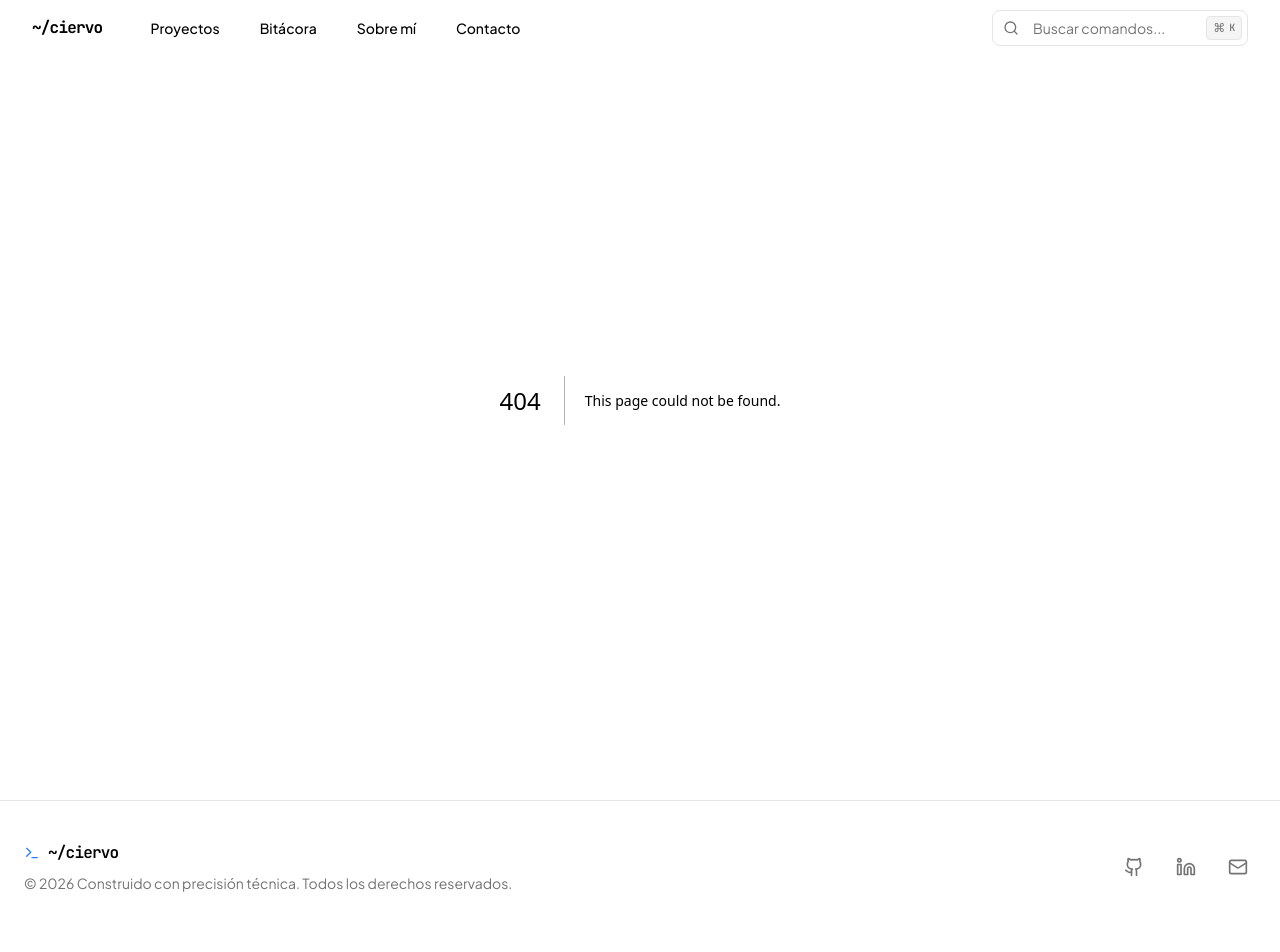
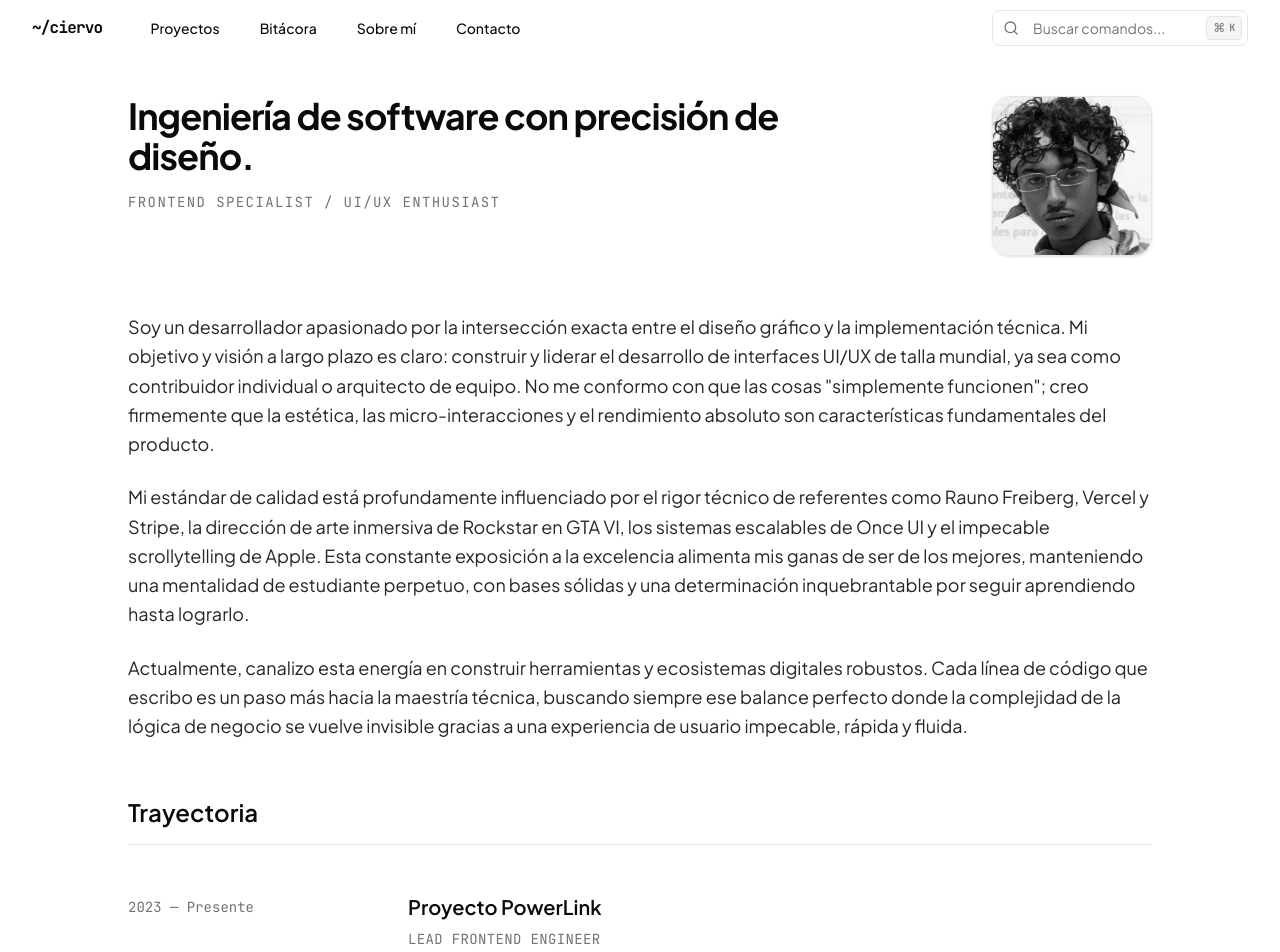
Before and after one commit to Emanuel-Balbuena/Portfolio, a Next.js app: page /about in a window 1280 px wide. Before the commit this address had no page. Shown: the top 952 px of the page. Built offline with nearby package versions, Linux system fonts and the light colour scheme.

Commit message:
About Me

```diff
--- /dev/null
+++ b/app/about/page.tsx
@@ -0,0 +1,108 @@
+import { Metadata } from "next";
+import Image from "next/image";
+
+export const metadata: Metadata = {
+    title: "Sobre Mí | Ingeniero de Software & UI/UX",
+    description: "Trayectoria, filosofía de diseño y visión de ingeniería.",
+};
+
+export default function AboutPage() {
+    return (
+        // Outer Wrapper
+        <main className="w-full min-h-screen flex flex-col items-center px-4 sm:px-8 pt-24 pb-12">
+
+            {/* Inner Wrapper */}
+            <article className="w-full max-w-5xl flex flex-col gap-10 md:gap-14">
+
+                {/* 1. Cambio aquí: Quitamos 'flex-col-reverse' y dejamos solo 'flex-col'
+                  para que el título quede arriba y la foto abajo en móviles.
+                */}
+                <header className="flex flex-col md:flex-row items-start gap-8 justify-between">
+                    <div className="flex flex-col gap-4 max-w-2xl">
+                        <h1 className="text-3xl md:text-4xl font-bold tracking-tight font-sans text-foreground">
+                            Ingeniería de software con precisión de diseño.
+                        </h1>
+                        <p className="text-muted-foreground font-mono text-sm uppercase tracking-widest">
+                            Frontend Specialist / UI/UX Enthusiast
+                        </p>
+                    </div>
+
+                    {/* 2. Cambios aquí:
+                      - w-48 h-48: Más grande en móvil para imitar el peso visual de la referencia.
+                      - self-center: Lo centra solo en móvil.
+                      - md:self-start: Restaura el comportamiento en escritorio.
+                    */}
+                    <div className="relative w-48 h-48 sm:w-40 sm:h-40 self-center md:self-start shrink-0 rounded-2xl overflow-hidden border border-border shadow-sm group">
+                        <Image
+                            src="/images/ciervo.jpeg"
+                            alt="Mi retrato profesional"
+                            fill
+                            className="object-cover grayscale group-hover:grayscale-0 transition-all duration-500"
+                            sizes="(max-width: 768px) 192px, 160px"
+                            priority
+                        />
+                    </div>
+                </header>
+
+                {/* Biografía Narrativa */}
+                <section className="flex flex-col gap-6 text-lg leading-relaxed text-neutral-800 dark:text-neutral-300 font-sans w-full">
+                    <p>
+                        Soy un desarrollador apasionado por la intersección exacta entre el diseño gráfico y la implementación técnica.
+                        Mi objetivo y visión a largo plazo es claro: construir y liderar el desarrollo de interfaces UI/UX de talla mundial,
+                        ya sea como contribuidor individual o arquitecto de equipo. No me conformo con que las cosas "simplemente funcionen";
+                        creo firmemente que la estética, las micro-interacciones y el rendimiento absoluto son características fundamentales del producto.
+                    </p>
+                    <p>
+                        Mi estándar de calidad está profundamente influenciado por el rigor técnico de referentes como Rauno Freiberg, Vercel y Stripe,
+                        la dirección de arte inmersiva de Rockstar en GTA VI, los sistemas escalables de Once UI y el impecable scrollytelling de Apple.
+                        Esta constante exposición a la excelencia alimenta mis ganas de ser de los mejores, manteniendo una mentalidad de estudiante perpetuo,
+                        con bases sólidas y una determinación inquebrantable por seguir aprendiendo hasta lograrlo.
+                    </p>
+                    <p>
+                        Actualmente, canalizo esta energía en construir herramientas y ecosistemas digitales robustos.
+                        Cada línea de código que escribo es un paso más hacia la maestría técnica, buscando siempre ese balance perfecto
+                        donde la complejidad de la lógica de negocio se vuelve invisible gracias a una experiencia de usuario impecable, rápida y fluida.
+                    </p>
+                </section>
+
+                {/* Sección de Trayectoria */}
+                <section className="flex flex-col gap-8 w-full">
+                    <h2 className="text-2xl font-semibold border-b border-border pb-4 font-sans text-foreground">
+                        Trayectoria
+                    </h2>
+
+                    <div className="flex flex-col gap-10 mt-4">
+                        <ExperienceItem
+                            company="Proyecto PowerLink"
+                            role="Lead Frontend Engineer"
+                            period="2023 — Presente"
+                            description="Desarrollo de interfaces de alta fidelidad para el monitoreo de hardware IoT en tiempo real. Implementación de modelos 3D interactivos, arquitecturas modulares y visualización de topologías de red priorizando el rendimiento a 60fps."
+                        />
+                    </div>
+                </section>
+
+            </article>
+        </main>
+    );
+}
+
+// Sub-componente
+function ExperienceItem({ company, role, period, description }: {
+    company: string, role: string, period: string, description: string
+}) {
+    return (
+        <div className="grid grid-cols-1 md:grid-cols-[1fr_3fr] gap-2 md:gap-8 group">
+            <div className="text-sm font-mono text-muted-foreground md:pt-1">{period}</div>
+
+            <div className="flex flex-col gap-2">
+                <h3 className="text-xl font-semibold text-foreground font-sans transition-colors group-hover:text-blue-500">
+                    {company}
+                </h3>
+                <p className="text-sm font-mono text-muted-foreground uppercase tracking-wide">{role}</p>
+                <p className="text-lg leading-relaxed text-neutral-600 dark:text-neutral-400 font-sans mt-2">
+                    {description}
+                </p>
+            </div>
+        </div>
+    );
+}
--- a/components/projects/powerlink/architecture.tsx
+++ b/components/projects/powerlink/architecture.tsx
@@ -146,11 +146,16 @@ export function PowerLinkArchitecture() {
                 {/* ========================================== */}
                 <TabsContent value="edge" className="flex flex-col gap-6 outline-none">
 
-                    {/* 2. Solución Móvil: Scroll Horizontal Oculto (Carrusel) */}
-                    <div className="flex flex-row items-center justify-start md:justify-center min-h-[250px] border border-border rounded-2xl bg-card/20 relative overflow-x-auto snap-x snap-mandatory px-4 md:px-8 py-8 w-full [&::-webkit-scrollbar]:hidden [-ms-overflow-style:none] [scrollbar-width:none]">
+                    {/* Contenedor Padre: Fijo, dibuja el borde, la cuadrícula y asegura el tamaño mínimo */}
+                    <div className="relative flex flex-col items-center justify-center min-h-[250px] w-full border border-border rounded-2xl bg-card/20 overflow-hidden">
+                        {/* La Cuadrícula de Fondo (Estática) */}
                         <div className="absolute inset-0 bg-[linear-gradient(to_right,#80808012_1px,transparent_1px),linear-gradient(to_bottom,#80808012_1px,transparent_1px)] bg-[size:24px_24px] pointer-events-none"></div>
 
-                        <div className="relative z-10 flex flex-row items-center gap-4 md:gap-8 min-w-max px-4">
+                        {/* El Carrusel (Flota encima de la cuadrícula, hace el scroll horizontal) */}
+                        <div className="relative z-10 flex flex-row items-center justify-start md:justify-center overflow-x-auto snap-x snap-mandatory w-full py-8 [&::-webkit-scrollbar]:hidden [-ms-overflow-style:none] [scrollbar-width:none]">
+
+                            {/* Inner wrapper para forzar el ancho y el padding lateral en el scroll */}
+                            <div className="flex flex-row items-center gap-4 md:gap-8 min-w-max px-6 md:px-0 mx-auto">
                                 {ARCHITECTURE_DATA.edge.map((node, index) => {
                                     const isActive = selectedEdgeNode?.id === node.id;
                                     return (
@@ -159,7 +164,7 @@ export function PowerLinkArchitecture() {
                                             <button
                                                 onClick={() => setSelectedEdgeNode(node)}
                                                 className={`flex flex-col items-center justify-center p-4 w-40 h-32 rounded-xl border backdrop-blur-sm transition-all duration-300 relative overflow-hidden group focus:outline-none ${isActive
-                                                ? "border-blue-500/50 bg-blue-500/10 scale-105 shadow-[0_0_20px_rgba(16,185,129,0.15)]"
+                                                    ? "border-blue-500/50 bg-blue-500/10 scale-105 shadow-[0_0_20px_rgba(59,130,246,0.15)]"
                                                     : "border-border bg-card/50 hover:border-blue-500/30 hover:bg-blue-500/5"
                                                     }`}
                                             >
@@ -167,13 +172,14 @@ export function PowerLinkArchitecture() {
                                                 <span className={`text-sm font-medium text-center leading-tight ${isActive ? "text-foreground" : "text-muted-foreground"}`}>{node.title}</span>
                                             </button>
 
-                                        {/* Las flechas ahora SIEMPRE apuntan a la derecha, incluso en móvil */}
+                                            {/* Flecha conectora */}
                                             {index < ARCHITECTURE_DATA.edge.length - 1 && (
                                                 <ArrowRight className="w-6 h-6 text-muted-foreground/40 shrink-0" />
                                             )}
                                         </div>
                                     );
                                 })}
+                            </div>
                         </div>
                     </div>
 
@@ -185,10 +191,16 @@ export function PowerLinkArchitecture() {
                 {/* ========================================== */}
                 <TabsContent value="cloud" className="flex flex-col gap-6 outline-none">
 
-                    <div className="flex flex-row items-center justify-start md:justify-center min-h-[250px] border border-border rounded-2xl bg-card/20 relative overflow-x-auto snap-x snap-mandatory px-4 md:px-8 py-8 w-full [&::-webkit-scrollbar]:hidden [-ms-overflow-style:none] [scrollbar-width:none]">
+                    {/* Contenedor Padre: Fijo */}
+                    <div className="relative flex flex-col items-center justify-center min-h-[250px] w-full border border-border rounded-2xl bg-card/20 overflow-hidden">
+                        {/* La Cuadrícula de Fondo (Estática) */}
                         <div className="absolute inset-0 bg-[linear-gradient(to_right,#80808012_1px,transparent_1px),linear-gradient(to_bottom,#80808012_1px,transparent_1px)] bg-[size:24px_24px] pointer-events-none"></div>
 
-                        <div className="relative z-10 flex flex-row items-center gap-4 md:gap-8 min-w-max px-4">
+                        {/* El Carrusel */}
+                        <div className="relative z-10 flex flex-row items-center justify-start md:justify-center overflow-x-auto snap-x snap-mandatory w-full py-8 [&::-webkit-scrollbar]:hidden [-ms-overflow-style:none] [scrollbar-width:none]">
+
+                            {/* Inner wrapper */}
+                            <div className="flex flex-row items-center gap-4 md:gap-8 min-w-max px-6 md:px-0 mx-auto">
                                 {ARCHITECTURE_DATA.cloud.map((node, index) => {
                                     const isActive = selectedCloudNode?.id === node.id;
                                     return (
@@ -213,6 +225,7 @@ export function PowerLinkArchitecture() {
                                 })}
                             </div>
                         </div>
+                    </div>
 
                     <InspectorPanel node={selectedCloudNode} colorTheme="blue" />
                 </TabsContent>
```
Also changed, not shown: public/images/ciervo.jpeg (added), 1 other file (tests, documents, lock files or other folders). Lines whose indentation alone changed are shown as unchanged.
